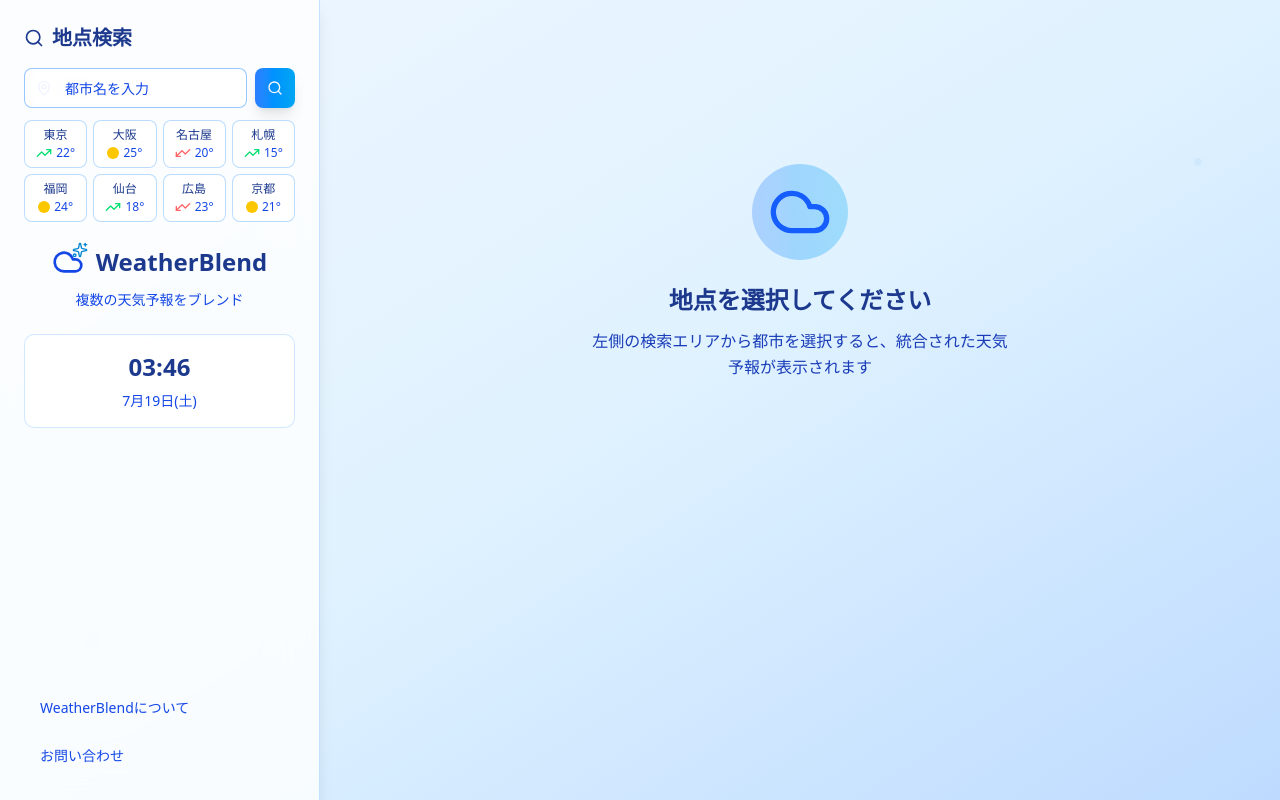
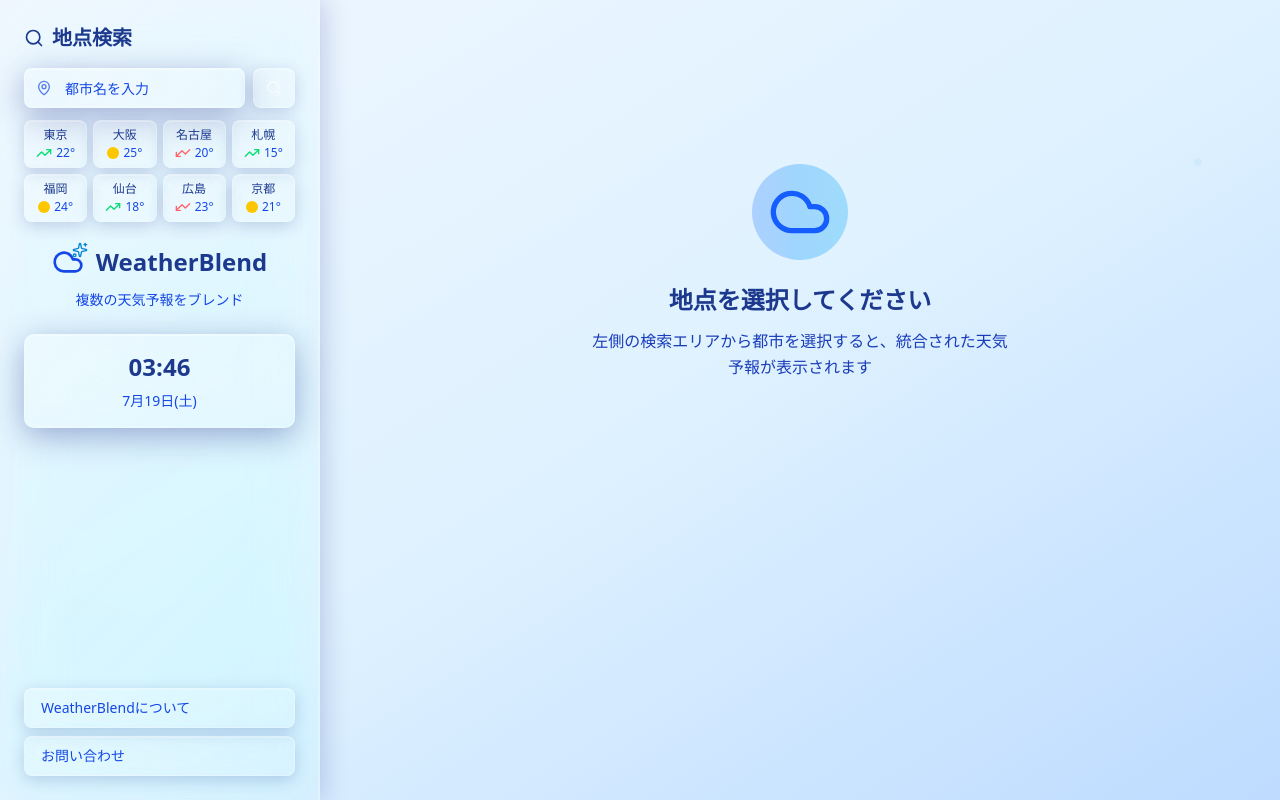
Before and after one commit to sidedishjob/weather-blend, a Next.js app: page / in a window 1280 px wide. Built offline with nearby package versions, Linux system fonts and the light colour scheme.

Commit message:
Glassmorphism効果とアニメーション追加

```diff
--- a/src/app/globals.css
+++ b/src/app/globals.css
@@ -349,6 +349,172 @@
   border: 1px solid rgba(255, 255, 255, 0.2);
 }
 
+/* 強化されたグラスモーフィズム効果 */
+.glass-card {
+  background: linear-gradient(135deg,
+    rgba(255, 255, 255, 0.25) 0%,
+    rgba(255, 255, 255, 0.15) 50%,
+    rgba(255, 255, 255, 0.1) 100%);
+  backdrop-filter: blur(25px) saturate(180%);
+  border: 1px solid rgba(255, 255, 255, 0.3);
+  box-shadow:
+    0 8px 32px rgba(31, 38, 135, 0.37),
+    inset 0 1px 0 rgba(255, 255, 255, 0.4),
+    inset 0 -1px 0 rgba(255, 255, 255, 0.1);
+}
+
+.glass-sidebar {
+  background: linear-gradient(135deg,
+    rgba(255, 255, 255, 0.2) 0%,
+    rgba(255, 255, 255, 0.1) 100%);
+  backdrop-filter: blur(30px) saturate(200%);
+  border-right: 1px solid rgba(255, 255, 255, 0.25);
+  box-shadow:
+    4px 0 24px rgba(31, 38, 135, 0.2),
+    inset -1px 0 0 rgba(255, 255, 255, 0.2);
+}
+
+.glass-header {
+  background: linear-gradient(135deg,
+    rgba(255, 255, 255, 0.3) 0%,
+    rgba(255, 255, 255, 0.2) 100%);
+  backdrop-filter: blur(20px) saturate(150%);
+  border-bottom: 1px solid rgba(255, 255, 255, 0.2);
+  box-shadow:
+    0 4px 16px rgba(31, 38, 135, 0.15),
+    inset 0 1px 0 rgba(255, 255, 255, 0.3);
+}
+
+.glass-button {
+  background: linear-gradient(135deg,
+    rgba(255, 255, 255, 0.2) 0%,
+    rgba(255, 255, 255, 0.1) 100%);
+  backdrop-filter: blur(15px);
+  border: 1px solid rgba(255, 255, 255, 0.25);
+  box-shadow:
+    0 4px 16px rgba(31, 38, 135, 0.2),
+    inset 0 1px 0 rgba(255, 255, 255, 0.3);
+}
+
+.glass-button:hover {
+  background: linear-gradient(135deg,
+    rgba(255, 255, 255, 0.3) 0%,
+    rgba(255, 255, 255, 0.2) 100%);
+  transform: translateY(-2px);
+  box-shadow:
+    0 8px 24px rgba(31, 38, 135, 0.3),
+    inset 0 1px 0 rgba(255, 255, 255, 0.4);
+}
+
+/* カードアニメーション */
+@keyframes card-slide-up {
+  0% {
+    opacity: 0;
+    transform: translateY(40px) scale(0.95);
+  }
+  50% {
+    opacity: 0.7;
+    transform: translateY(20px) scale(0.98);
+  }
+  100% {
+    opacity: 1;
+    transform: translateY(0) scale(1);
+  }
+}
+
+@keyframes card-fade-in {
+  0% {
+    opacity: 0;
+    transform: translateY(20px);
+  }
+  100% {
+    opacity: 1;
+    transform: translateY(0);
+  }
+}
+
+@keyframes stagger-fade-in {
+  0% {
+    opacity: 0;
+    transform: translateX(-20px);
+  }
+  100% {
+    opacity: 1;
+    transform: translateX(0);
+  }
+}
+
+@keyframes bounce-in {
+  0% {
+    opacity: 0;
+    transform: scale(0.3) rotate(-10deg);
+  }
+  50% {
+    opacity: 0.8;
+    transform: scale(1.05) rotate(2deg);
+  }
+  70% {
+    transform: scale(0.95) rotate(-1deg);
+  }
+  100% {
+    opacity: 1;
+    transform: scale(1) rotate(0deg);
+  }
+}
+
+@keyframes pulse-glow {
+  0%, 100% {
+    box-shadow:
+      0 8px 32px rgba(31, 38, 135, 0.37),
+      inset 0 1px 0 rgba(255, 255, 255, 0.4),
+      0 0 0 rgba(59, 130, 246, 0);
+  }
+  50% {
+    box-shadow:
+      0 12px 40px rgba(31, 38, 135, 0.5),
+      inset 0 1px 0 rgba(255, 255, 255, 0.5),
+      0 0 20px rgba(59, 130, 246, 0.3);
+  }
+}
+
+.animate-card-slide-up {
+  animation: card-slide-up 0.8s cubic-bezier(0.4, 0, 0.2, 1) forwards;
+}
+
+.animate-card-fade-in {
+  animation: card-fade-in 0.6s ease-out forwards;
+}
+
+.animate-stagger-fade-in {
+  animation: stagger-fade-in 0.5s ease-out forwards;
+}
+
+.animate-bounce-in {
+  animation: bounce-in 0.8s cubic-bezier(0.68, -0.55, 0.265, 1.55) forwards;
+}
+
+.animate-pulse-glow {
+  animation: pulse-glow 3s ease-in-out infinite;
+}
+
+/* 段階的アニメーション */
+.stagger-1 { animation-delay: 0.1s; }
+.stagger-2 { animation-delay: 0.2s; }
+.stagger-3 { animation-delay: 0.3s; }
+.stagger-4 { animation-delay: 0.4s; }
+.stagger-5 { animation-delay: 0.5s; }
+
+/* ホバー効果の強化 */
+.hover-lift {
+  transition: all 0.3s cubic-bezier(0.4, 0, 0.2, 1);
+}
+
+.hover-lift:hover {
+  transform: translateY(-8px) scale(1.02);
+  box-shadow:
+    0 20px 40px rgba(31, 38, 135, 0.4),
+    inset 0 1px 0 rgba(255, 255, 255, 0.5);
+}
 /* スクロールバーのカスタマイズ */
 ::-webkit-scrollbar {
   width: 6px;
--- a/src/app/page.tsx
+++ b/src/app/page.tsx
@@ -256,7 +256,7 @@ export default function Home() {
 
       {/* モバイル用ヘッダー */}
       {/* モバイル用検索エリア */}
-      <div className="lg:hidden bg-white/90 backdrop-blur-xl border-b border-blue-300/50 shadow-sm relative z-20 p-4">
+      <div className="lg:hidden glass-header relative z-20 p-4">
         <div className="space-y-3">
           {/* コンパクトヘッダー */}
           <div className="flex items-center justify-between">
@@ -281,7 +281,7 @@ export default function Home() {
       {/* デスクトップ・モバイル共通レイアウト */}
       <div className="flex flex-col lg:flex-row min-h-screen">
         {/* デスクトップ用サイドバー */}
-        <aside className="hidden lg:block w-80 bg-white/80 backdrop-blur-xl border-r border-blue-300/50 shadow-lg relative z-10 min-h-screen">
+        <aside className="hidden lg:block w-80 glass-sidebar relative z-10 min-h-screen">
           <div className="p-6 space-y-6">
             <div className="space-y-4">
               <h2 className="text-xl font-bold text-blue-900 flex items-center space-x-2">
@@ -308,7 +308,7 @@ export default function Home() {
               </div>
 
               {/* 時間表示 */}
-              <div className="text-center space-y-2 p-4 bg-white/60 backdrop-blur-sm rounded-lg border border-blue-300/40">
+              <div className="text-center space-y-2 p-4 glass-card rounded-lg hover-lift">
                 <div className="text-2xl font-bold text-blue-900">{currentTime}</div>
                 <div className="text-blue-700 text-sm">{today}</div>
               </div>
@@ -318,12 +318,12 @@ export default function Home() {
             <div className="absolute bottom-6 left-6 right-6 space-y-3">
               <div className="flex flex-col space-y-2">
                 <Link href="/about">
-                  <Button variant="ghost" className="w-full justify-start text-blue-700 hover:text-blue-900 hover:bg-blue-100/50 transition-all duration-300">
+                  <Button variant="ghost" className="w-full justify-start text-blue-700 hover:text-blue-900 glass-button transition-all duration-300">
                     <span className="text-sm">WeatherBlendについて</span>
                   </Button>
                 </Link>
                 <Link href="/contact">
-                  <Button variant="ghost" className="w-full justify-start text-blue-700 hover:text-blue-900 hover:bg-blue-100/50 transition-all duration-300">
+                  <Button variant="ghost" className="w-full justify-start text-blue-700 hover:text-blue-900 glass-button transition-all duration-300">
                     <span className="text-sm">お問い合わせ</span>
                   </Button>
                 </Link>
@@ -366,25 +366,25 @@ export default function Home() {
         {/* WeatherBlend予報 */}
         {weatherData && !isLoading && (
           <div className="space-y-6 lg:space-y-8" key={animationKey}>
-            <div className="text-center space-y-4 animate-fade-in">
-              <div className="inline-flex items-center space-x-2 bg-gradient-to-r from-blue-500/30 to-sky-500/30 backdrop-blur-sm rounded-full px-6 py-2 border border-blue-400/50">
+            <div className="text-center space-y-4 animate-card-fade-in">
+              <div className="inline-flex items-center space-x-2 glass-button rounded-full px-6 py-2 animate-bounce-in">
                 <TrendingUp className="w-4 h-4 text-green-400" />
                 <span className="text-blue-800 text-sm font-medium">信頼度 {Math.round(weatherData.blended.confidence)}%</span>
               </div>
-              <h2 className="text-2xl md:text-3xl lg:text-4xl font-bold text-blue-900">
+              <h2 className="text-2xl md:text-3xl lg:text-4xl font-bold text-blue-900 animate-stagger-fade-in stagger-1">
                 WeatherBlend予報
               </h2>
-              <p className="text-blue-800 text-base md:text-lg lg:text-xl">
+              <p className="text-blue-800 text-base md:text-lg lg:text-xl animate-stagger-fade-in stagger-2">
                 {selectedLocation}
               </p>
             </div>
 
-            <div className="max-w-sm lg:max-w-md mx-auto transform hover:scale-105 transition-all duration-500">
+            <div className="max-w-sm lg:max-w-md mx-auto animate-card-slide-up">
               <WeatherCard data={weatherData.blended} isBlended={true} />
             </div>
 
             {/* 各情報源の詳細 */}
-            <div className="max-w-full lg:max-w-2xl mx-auto">
+            <div className="max-w-full lg:max-w-2xl mx-auto animate-stagger-fade-in stagger-3">
               <WeatherSources sources={weatherData.sources} />
             </div>
           </div>
--- a/src/components/location-search.tsx
+++ b/src/components/location-search.tsx
@@ -66,7 +66,7 @@ export function LocationSearch({ onLocationSelect }: LocationSearchProps) {
               value={location}
               onChange={(e) => setLocation(e.target.value)}
               onKeyPress={handleKeyPress}
-              className="pl-10 pr-4 py-2 text-sm bg-white/90 backdrop-blur-xl border-blue-400/60 text-blue-900 placeholder:text-blue-700 focus:bg-white/95 focus:border-blue-500/80 transition-all duration-300"
+              className="pl-10 pr-4 py-2 text-sm glass-card border-blue-400/60 text-blue-900 placeholder:text-blue-700 focus:border-blue-500/80 transition-all duration-300 hover-lift"
             />
             {location && (
               <div className="absolute right-3 top-1/2 transform -translate-y-1/2">
@@ -77,7 +77,7 @@ export function LocationSearch({ onLocationSelect }: LocationSearchProps) {
           <Button
             onClick={handleSearch}
             disabled={isSearching}
-            className="px-3 py-2 bg-gradient-to-r from-blue-500 to-sky-500 hover:from-blue-600 hover:to-sky-600 border-0 shadow-lg hover:shadow-blue-500/25 transition-all duration-300 disabled:opacity-50"
+            className="px-3 py-2 glass-button bg-gradient-to-r from-blue-500/80 to-sky-500/80 hover:from-blue-600/90 hover:to-sky-600/90 border-0 transition-all duration-300 disabled:opacity-50 hover-lift"
           >
             {isSearching ? (
               <div className="w-4 h-4 border-2 border-white/40 border-t-white rounded-full animate-spin"></div>
@@ -96,7 +96,7 @@ export function LocationSearch({ onLocationSelect }: LocationSearchProps) {
               variant="outline"
               onClick={() => handleLocationClick(loc.name)}
               disabled={isSearching}
-              className="group relative bg-white/80 backdrop-blur-sm border-blue-300/60 text-blue-900 hover:bg-white/90 hover:border-blue-400/80 transition-all duration-300 p-1.5 h-auto justify-center disabled:opacity-50 text-xs"
+              className="group relative glass-button border-blue-300/60 text-blue-900 transition-all duration-300 p-1.5 h-auto justify-center disabled:opacity-50 text-xs hover-lift"
             >
               <div className="flex flex-col items-center space-y-0.5">
                 <span className="font-medium text-xs">{loc.name}</span>
@@ -105,7 +105,6 @@ export function LocationSearch({ onLocationSelect }: LocationSearchProps) {
                   <span className="text-xs text-blue-700">{loc.temp}°</span>
                 </div>
               </div>
-              <div className="absolute inset-0 bg-gradient-to-r from-blue-500/0 to-sky-500/0 group-hover:from-blue-500/20 group-hover:to-sky-500/20 rounded-md transition-all duration-300"></div>
             </Button>
           ))}
         </div>
--- a/src/components/weather-sources.tsx
+++ b/src/components/weather-sources.tsx
@@ -26,7 +26,7 @@ export function WeatherSources({ sources }: WeatherSourcesProps) {
         <CollapsibleTrigger asChild>
           <Button
             variant="ghost"
-            className="w-full justify-between p-6 h-auto bg-white/80 backdrop-blur-xl border border-blue-300/60 hover:bg-white/90 hover:border-blue-400/70 transition-all duration-300 group"
+            className="w-full justify-between p-6 h-auto glass-card hover-lift transition-all duration-300 group"
           >
             <div className="flex items-center space-x-3">
               <Database className="w-5 h-5 text-blue-600 group-hover:text-blue-700 transition-colors" />
@@ -51,14 +51,14 @@ export function WeatherSources({ sources }: WeatherSourcesProps) {
         <CollapsibleContent className="space-y-4 mt-4">
           <div className="grid gap-4">
             {sources.map((source, index) => (
-              <div key={index} className="transform hover:scale-105 transition-all duration-300">
+              <div key={index} className={`animate-stagger-fade-in stagger-${index + 1}`}>
                 <WeatherCard data={source} />
               </div>
             ))}
           </div>
 
           {/* 比較統計 */}
-          <div className="mt-6 p-4 bg-white/80 backdrop-blur-xl border border-blue-300/60 rounded-lg">
+          <div className="mt-6 p-4 glass-card rounded-lg hover-lift animate-stagger-fade-in stagger-3">
             <div className="flex items-center space-x-2 mb-4">
               <BarChart3 className="w-4 h-4 text-blue-600" />
               <span className="text-blue-800 text-sm font-medium">データ比較</span>
```
Also changed, not shown: src/components/weather-card.tsx (+10 -7 lines).
